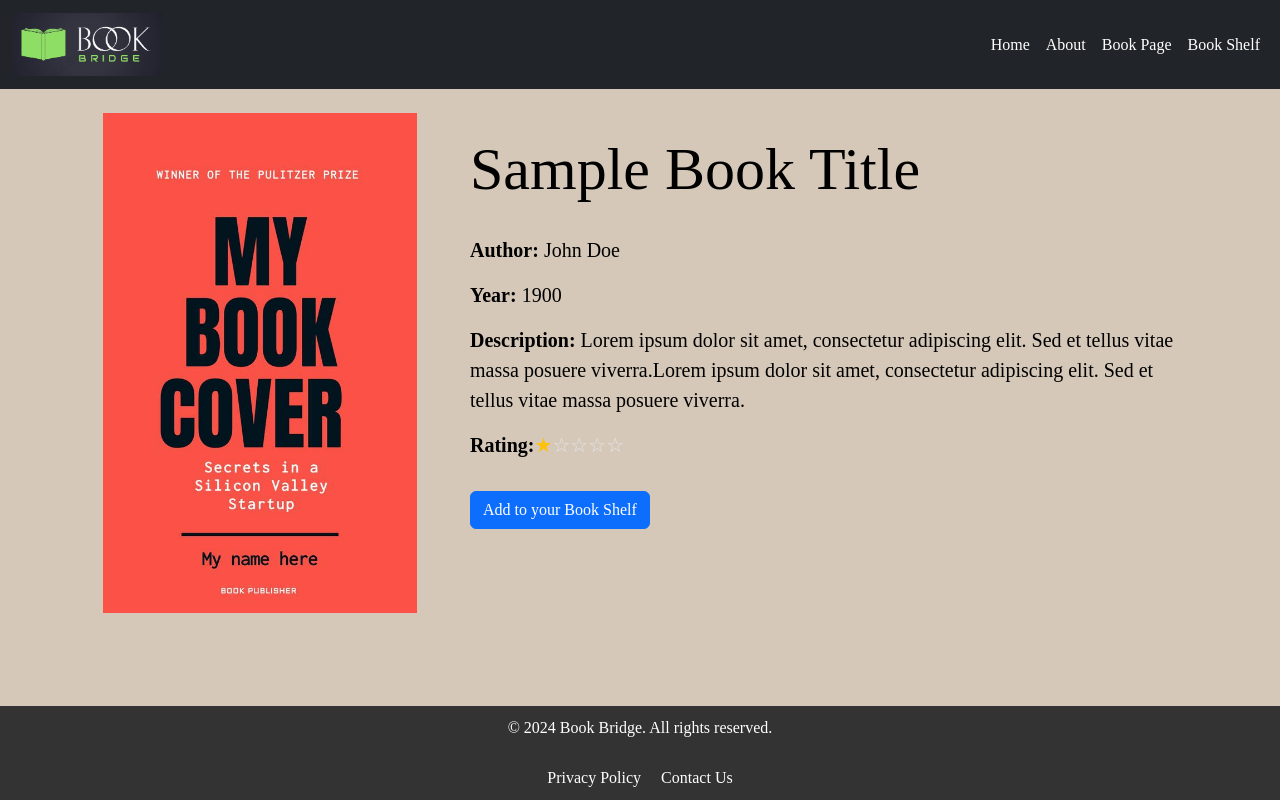
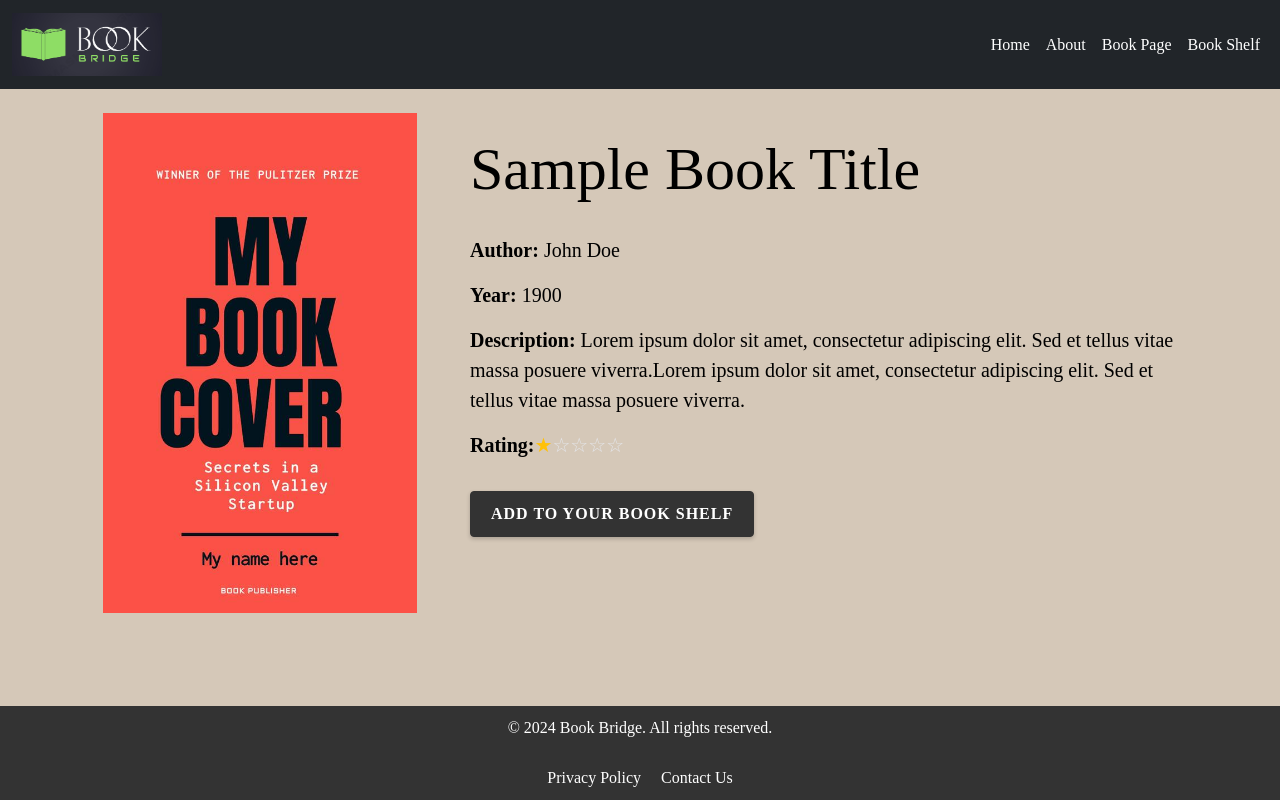
Before and after one commit to CodrinCarpovici/bookbridge, a React (Vite) app: page /book-page in a window 1280 px wide. Built offline with nearby package versions, Linux system fonts and the light colour scheme.

Commit message:
styling for book page button

```diff
--- a/src/index.css
+++ b/src/index.css
@@ -81,14 +81,11 @@ li a {
 /*BOOKCARD*/
 .card {
   width: 15rem;
-
-
 }
 .card-img-container {
   position: relative;
   overflow: hidden;
   border-radius: 10px;
-  ;
 }
 
 .card-img {
@@ -110,8 +107,6 @@ li a {
   text-decoration: none;
   color: white;
   text-align: center;
-
-
 }
 
 .card:hover .card-img {
@@ -122,8 +117,6 @@ li a {
   opacity: 1;
 }
 
-
-
 /*ABOUT*/
 .about-page {
   max-width: 95%;
@@ -132,7 +125,7 @@ li a {
   margin-bottom: 15px;
 }
 .about-section {
-  background: url('/src/assets/aboutimage.webp');
+  background: url("/src/assets/aboutimage.webp");
   background-size: center;
   background-position: center;
   color: white;
@@ -204,7 +197,7 @@ li a {
   border: none;
   border-radius: 10px;
   cursor: pointer;
-  margin-left: 13.9%;/*submit button in the middle of the form*/
+  margin-left: 13.9%; /*submit button in the middle of the form*/
 }
 
 .contact-form button:hover {
@@ -255,7 +248,25 @@ li a {
   color: #e4e5e9;
 }
 
-/*AMAZONCAROUSEL*/
+#button-shelf {
+  font-family: var(--font-family);
+  background-color: #333;
+  border-color: #333;
+  color: #fff;
+  font-weight: bold;
+  text-transform: uppercase;
+  letter-spacing: 1px;
+  border-radius: 4px;
+  padding: 10px 20px;
+  box-shadow: 0 2px 4px rgba(0, 0, 0, 0.2);
+  transition: background-color 0.3s ease-in-out, transform 0.3s ease;
+}
+
+#button-shelf:hover {
+  background-color: #555;
+  transform: translateY(-2px);
+  box-shadow: 0 4px 8px rgba(0, 0, 0, 0.3);
+}
 
 /*FOOTER*/
 #footer {
```
